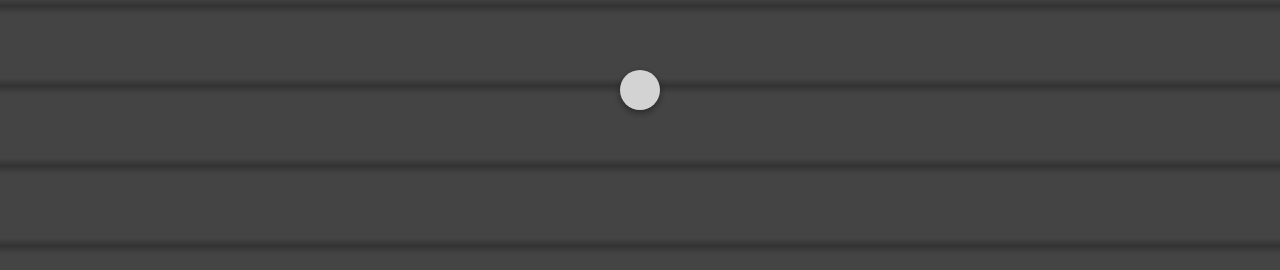
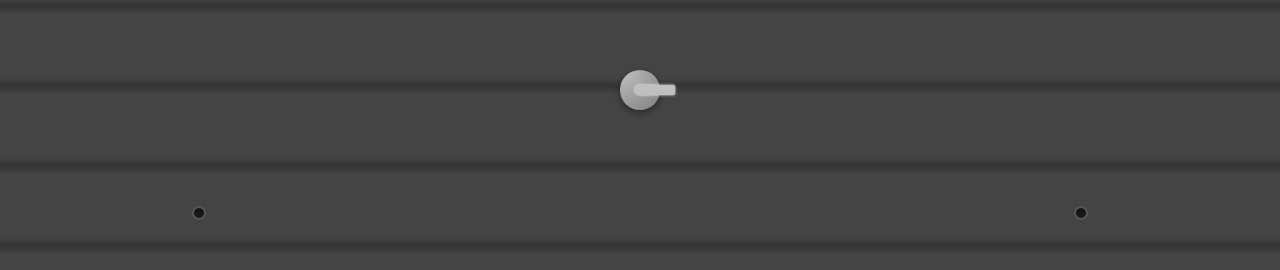
Before and after one commit to TGuesdon/portfolio, an Angular app in the folder portfolio/: page / in a window 1280 px wide. Shown: the part 474-744 px from the top of the page. Built offline with nearby package versions, Linux system fonts and the light colour scheme.

Commit message:
Smoke effect on opening curtain

```diff
--- a/portfolio/src/app/home/home.component.html
+++ b/portfolio/src/app/home/home.component.html
@@ -2,8 +2,36 @@
     <div *ngIf="stateService.curtain === true" id="curtain" [class.opening]="stateService.openingCurtain === true">
         <div id="curtain-elements">
             <div id="open-button" (click)="stateService.openCurtain()">
+                <div id="open-button-elements" [class.rotating]="stateService.rotatingLever === true">
+                    <div id="bar" [class.hint]="stateService.rotatingLever === false"></div>
+                </div>
+            </div>
 
+            <div class="aeration left">
+                <div class="smoke-container" *ngIf="stateService.rotatingLever === true">
+                    <div class="smoke"></div>
+                    <div class="smoke"></div>
+                    <div class="smoke"></div>
+                    <div class="smoke"></div>
+                    <div class="smoke"></div>
+                    <div class="smoke"></div>
+                    <div class="smoke"></div>
+                    <div class="smoke"></div>
+                </div>
             </div>
+            <div class="aeration right">
+                <div class="smoke-container" *ngIf="stateService.rotatingLever === true">
+                    <div class="smoke"></div>
+                    <div class="smoke"></div>
+                    <div class="smoke"></div>
+                    <div class="smoke"></div>
+                    <div class="smoke"></div>
+                    <div class="smoke"></div>
+                    <div class="smoke"></div>
+                    <div class="smoke"></div>
+                </div>
+            </div>
+
             <div id="wip-line"></div>
         </div>
     </div>
--- a/portfolio/src/app/home/home.component.scss
+++ b/portfolio/src/app/home/home.component.scss
@@ -7,7 +7,7 @@
     width: 100%;
     height: 100vh;
     background: linear-gradient(180deg, rgba(68,68,68,1) 9%, rgba(51,51,51,1) 10%, rgba(68,68,68,1) 11%, rgba(68,68,68,1) 19%, rgba(51,51,51,1) 20%, rgba(68,68,68,1) 21%, rgba(68,68,68,1) 29%, rgba(51,51,51,1) 30%, rgba(68,68,68,1) 31%, rgba(68,68,68,1) 39%, rgba(51,51,51,1) 40%, rgba(68,68,68,1) 41%, rgba(68,68,68,1) 49%, rgba(51,51,51,1) 50%, rgba(68,68,68,1) 51%, rgba(68,68,68,1) 59%, rgba(51,51,51,1) 60%, rgba(68,68,68,1) 61%, rgba(68,68,68,1) 69%, rgba(51,51,51,1) 70%, rgba(68,68,68,1) 71%, rgba(68,68,68,1) 79%, rgba(51,51,51,1) 80%, rgba(68,68,68,1) 81%, rgba(68,68,68,1) 89%, rgba(51,51,51,1) 90%, rgba(68,68,68,1) 91%, rgba(68,68,68,1) 99%, rgba(51,51,51,1) 100%);
-    box-shadow: 0 10px 20px rgba(0,0,0,0.19), 0 6px 6px rgba(0,0,0,0.23);
+    box-shadow: 0 14px 28px rgba(0,0,0,0.25), 0 10px 10px rgba(0,0,0,0.22);
 }
 
 .opening{
@@ -35,10 +35,161 @@
     height: 40px;
     left: calc(50% - 20px);
     border-radius: 20px;
-    background-color: lightgray;
+    background: radial-gradient(circle at 2px 2px, silver, gray);
     box-shadow: 0 3px 6px rgba(0,0,0,0.16), 0 3px 6px rgba(0,0,0,0.23);
     z-index: 999;
+    display: flex;
+    align-items: center;
 }
+
+#bar{
+    width: 40px;
+    height: 10px;
+    margin-left: 15px;
+    box-shadow: 0 1px 3px rgba(0,0,0,0.12), 0 1px 2px rgba(0,0,0,0.24);
+    background-color: silver;
+    border-top-left-radius: 5px;
+    border-bottom-left-radius: 5px;
+    border-top-right-radius: 2px;
+    border-bottom-right-radius: 2px;
+}
+
+#bar:hover{
+    cursor: pointer;
+}
+
+.hint{
+    animation: hint 2s infinite;
+}
+
+@keyframes hint{
+    from{
+        box-shadow: 0 0 2px rgb(255, 255, 255);
+    }
+    50%{
+        box-shadow: 0 0 6px rgba(255,255,255);
+    }
+    to{
+        box-shadow: 0 0 2px rgb(255, 255, 255);
+    }
+}
+
+.rotating{
+    animation: bar 1s forwards;
+    transform-origin: 20px center;
+}
+
+@keyframes bar {
+    from{
+        transform: rotate(0deg);
+    }
+    to{
+        transform: rotate(-90deg);
+    }
+}
+
+
+.aeration{
+    position: absolute;
+    top: 85vh;
+    height: 10px;
+    width: 10px;
+    border-radius: 10px;
+    background-color: #222;
+    border: solid 2px #555;
+    box-shadow: inset 0 10px 20px rgba(0,0,0,0.19), inset 0 6px 6px rgba(0,0,0,0.23);
+}
+.aeration.left{
+    left: 15%;
+}
+
+.aeration.right{
+    right: 15%;
+}
+
+.smoke-container{
+    position: relative;
+}
+
+.smoke{
+    position: absolute;
+    background-color: silver;
+    height: 10px;
+    width: 10px;
+    border-radius: 50%;
+    opacity: 0;
+}
+
+.smoke:nth-child(even){
+    animation: smokeEven 1s forwards ease-out;
+}
+
+.smoke:nth-child(odd){
+    margin-left: 10px;
+    animation: smokeOdd 1s forwards ease-out;
+
+}
+
+@keyframes smokeEven {
+    from{
+        top: 0;
+        opacity: 0.7;
+        filter: blur(1px);
+    }
+    to{
+        top: -20vh;
+        opacity: 0;
+        transform: scale(3);
+        filter: blur(3px);
+    }
+}
+
+@keyframes smokeOdd {
+    from{
+        top: 0;
+        opacity: 0.7;
+        filter: blur(1px);
+    }
+    to{
+        top: -20vh;
+        opacity: 0;
+        transform: scale(3);
+        filter: blur(3px);
+    }
+}
+
+.smoke:nth-child(1){
+    animation-delay: 0.1s;
+}
+
+.smoke:nth-child(2){
+    animation-delay: 0.2s;
+}
+
+.smoke:nth-child(3){
+    animation-delay: 0.4s;
+}
+
+.smoke:nth-child(4){
+    animation-delay: 0.5s;
+}
+
+.smoke:nth-child(5){
+    animation-delay: 0.6s;
+}
+
+.smoke:nth-child(6){
+    animation-delay: 0.7s;
+}
+
+.smoke:nth-child(7){
+    animation-delay: 0.85s;
+}
+
+.smoke:nth-child(0){
+    animation-delay: 0.9s;
+}
+
 
 #wip-line{
     position: absolute;
--- a/portfolio/src/app/services/state.service.ts
+++ b/portfolio/src/app/services/state.service.ts
@@ -7,17 +7,23 @@ export class StateService {
 
   public curtain: boolean = true;
   public openingCurtain: boolean = false;
+  public rotatingLever: boolean = false;
 
   constructor() {
 
   }
 
   public openCurtain(){
-    this.openingCurtain = true;
+    this.rotatingLever = true;
 
     setTimeout(() => {
-      this.curtain = false;
-      this.openingCurtain = false;
-    }, 2000)
+      this.openingCurtain = true;
+
+      setTimeout(() => {
+        this.curtain = false;
+        this.openingCurtain = false;
+        this.rotatingLever = false;
+      }, 2000)
+    }, 1000)
   }
 }
```
